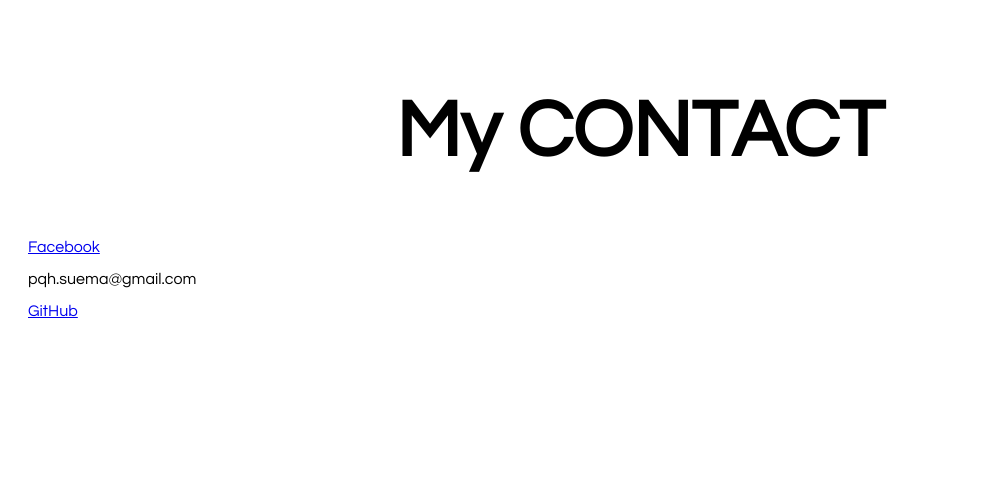
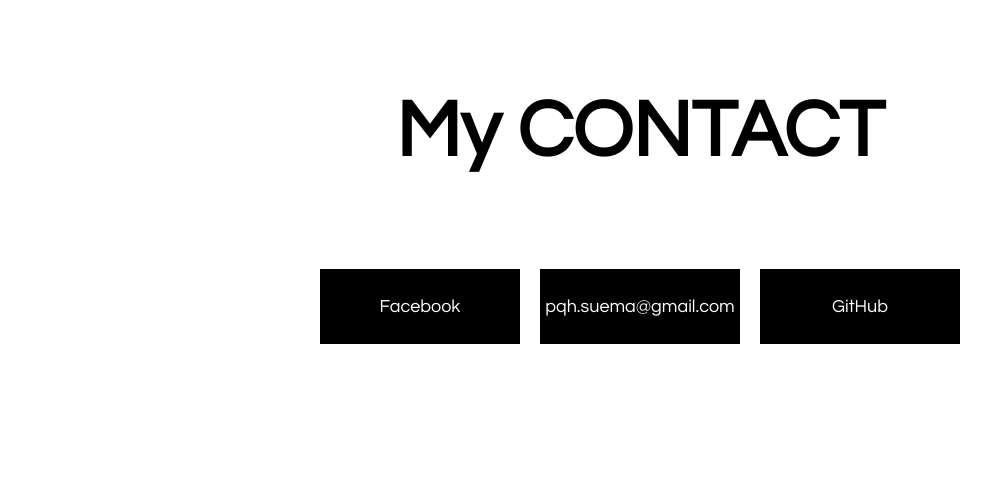
Before and after one commit to phqsuema123/personal-web, a Django app: page / in a window 1280 px wide. Shown: the part 2422-2904 px from the top of the page, without its empty margins (0-995 px from the left). Before the commit the page ends 2740 px from the top, so only its background shows below. Run offline with Django 3.2, Linux system fonts and the light colour scheme.

Commit message:
update contact

```diff
--- a/personalweb/myweb/static/hmm.css
+++ b/personalweb/myweb/static/hmm.css
@@ -201,3 +201,30 @@
     font-size:20px;
     text-align: center;
 }
+.flex-container {
+    display: flex;
+    justify-content: center;
+    background-color: #ffffff;
+    padding: 20px;
+}
+
+.flex-container > div {
+    display: flex;
+    align-items: center;
+    justify-content: center;
+    background-color: #000000;
+    width: 200px;
+    height: 75px; /* Adjusted height for centering */
+    margin: 10px;
+    font-size: 18px;
+    color: #ffffff;
+}
+
+.flex-container a {
+    color: #ffffff;
+    text-decoration: none;
+}
+
+.flex-container a:hover {
+    text-decoration: underline;
+}
--- a/personalweb/myweb/templates/index.html
+++ b/personalweb/myweb/templates/index.html
@@ -66,9 +66,12 @@
     </section>
     <footer id="contact">
         <h2 id="mc">My CONTACT</h2>
-        <a href="https://web.facebook.com/profile.php?id=100089751685266" target="_blank">Facebook</a>
-        <p>pqh.suema@gmail.com</p>
-        <a href="https://github.com/phqsuema123?tab=repositories">GitHub</a>
+        <div class="flex-container">
+            <div><a href="https://web.facebook.com/profile.php?id=100089751685266" target="_blank">Facebook</a></div>
+            <div><p>pqh.suema@gmail.com</p></div>
+            <div><a href="https://github.com/phqsuema123?tab=repositories" target="_blank">GitHub</a></div>
+        </div>
     </footer>
+
 </body>
 </html>
```
